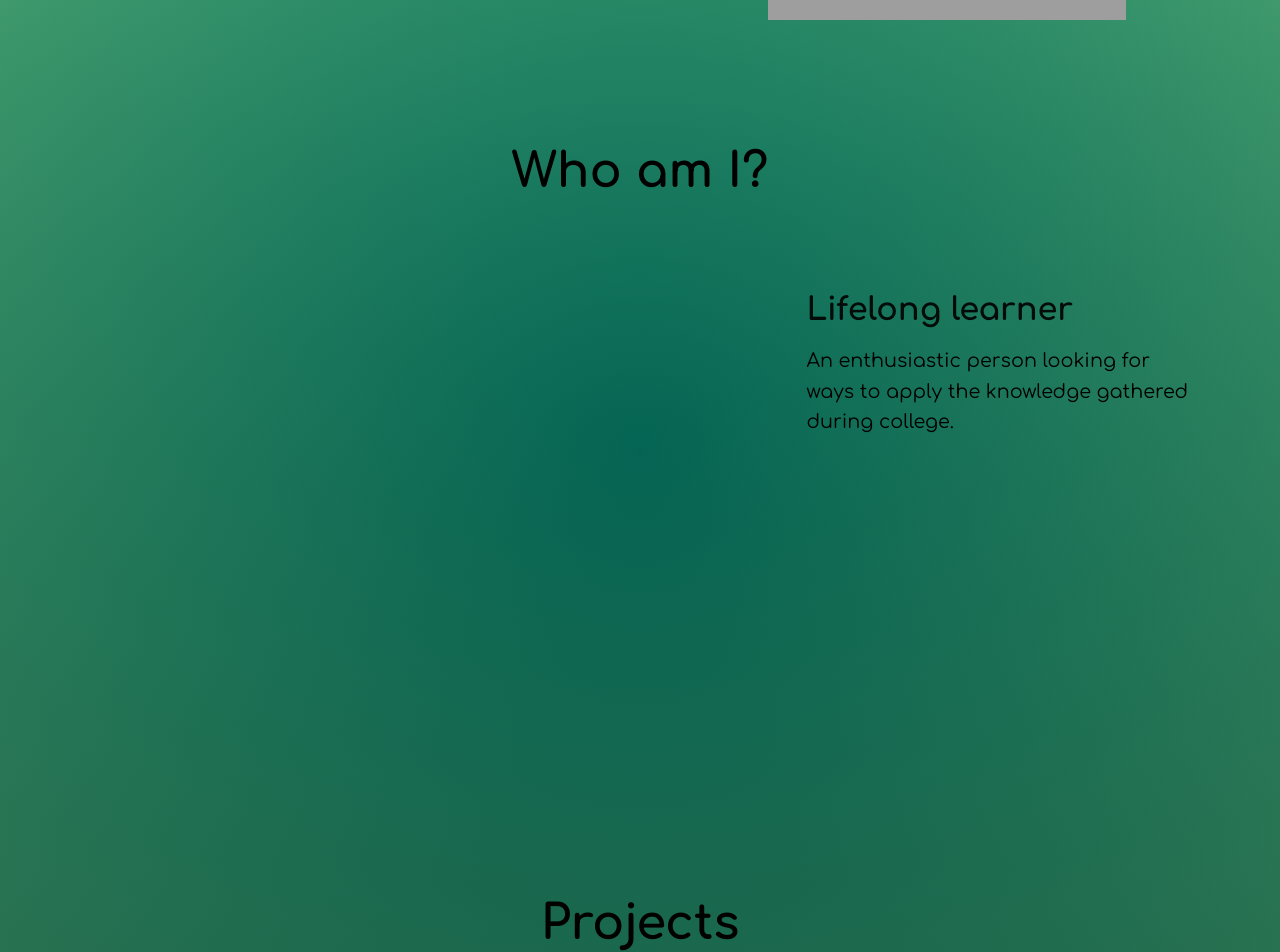
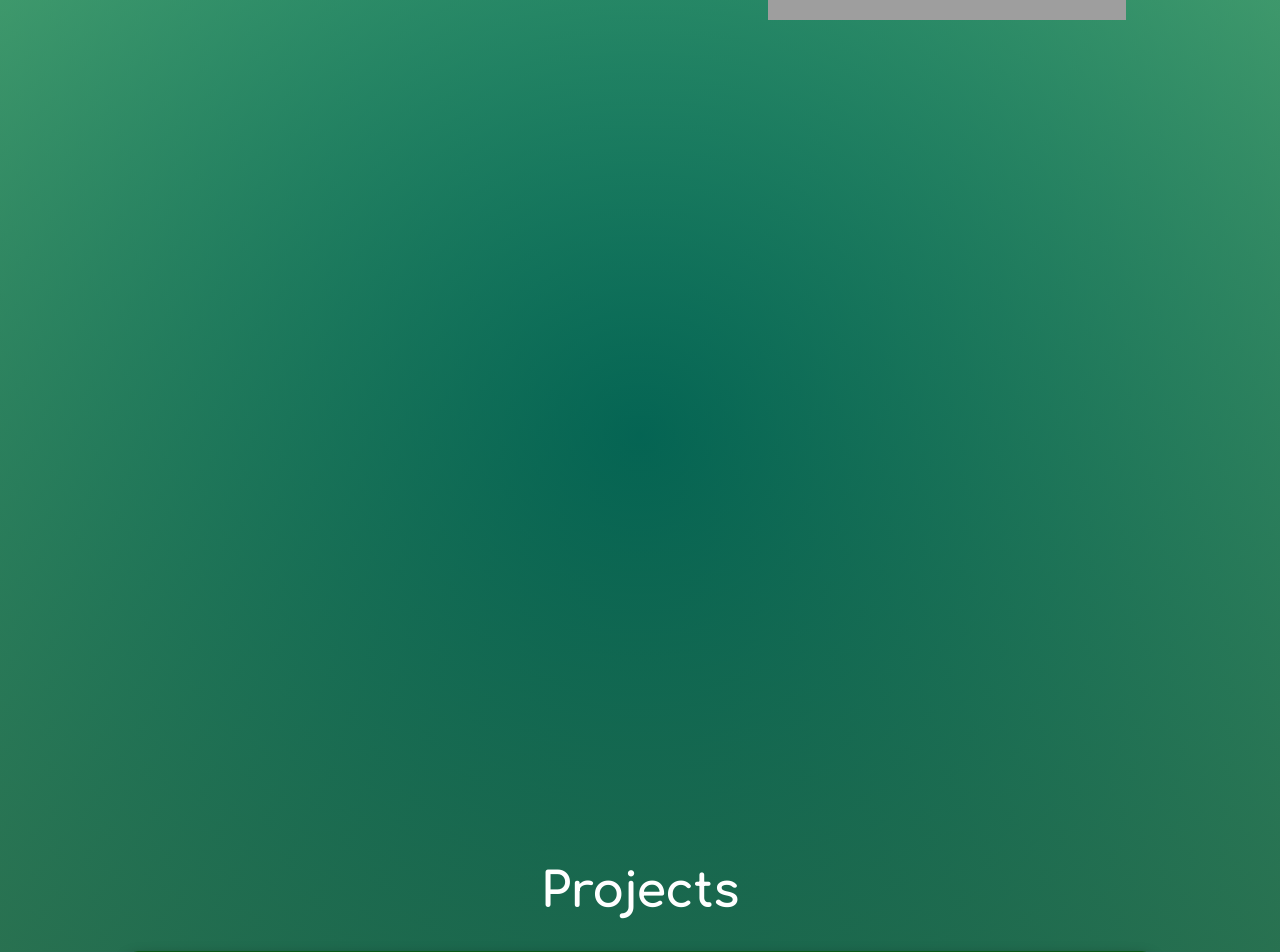
Before and after one commit to NecronX24/portfolio, a Vue app: page / in a window 1280 px wide. Shown: the part 700-1652 px from the top of the page. Built offline with nearby package versions, Linux system fonts and the light colour scheme; grey boxes are pictures that could not be loaded.

Commit message:
chore: all letters are white

```diff
--- a/src/pages/Home.vue
+++ b/src/pages/Home.vue
@@ -27,11 +27,12 @@ let elements =[
         </div>
     </div>
     <div class="division-div" id="skills">
-        <h1 class="about-me-h1">Who am I?</h1>
+
+        <!-- <h1 class="about-me-h1">Who am I?</h1>
         <div class="about-me-text">
             <h2 class="about-me-h2">Lifelong learner</h2>
             <p class="about-me-p">An enthusiastic person looking for ways to apply the knowledge gathered during college.</p>
-        </div>
+        </div> -->
     </div>
 
     <div class="projects division-div" id="projects">
@@ -118,23 +119,25 @@ let elements =[
     padding-top:30vh;
     padding-left:10vw;
     width: 30%;
-    color:white;
 }
 
 h1{
   font-size: 3rem;
   margin-bottom: 1rem;
+  color: white;
 }
 
 h2 {
   font-size: 2rem;
   margin-bottom: 1rem;
   opacity: 0.9;
+  color:white;
 }
 
 p {
   font-size: 1.2rem;
   line-height: 1.6;
+  color:white;
 }
 
 .about-me-h1{
```
